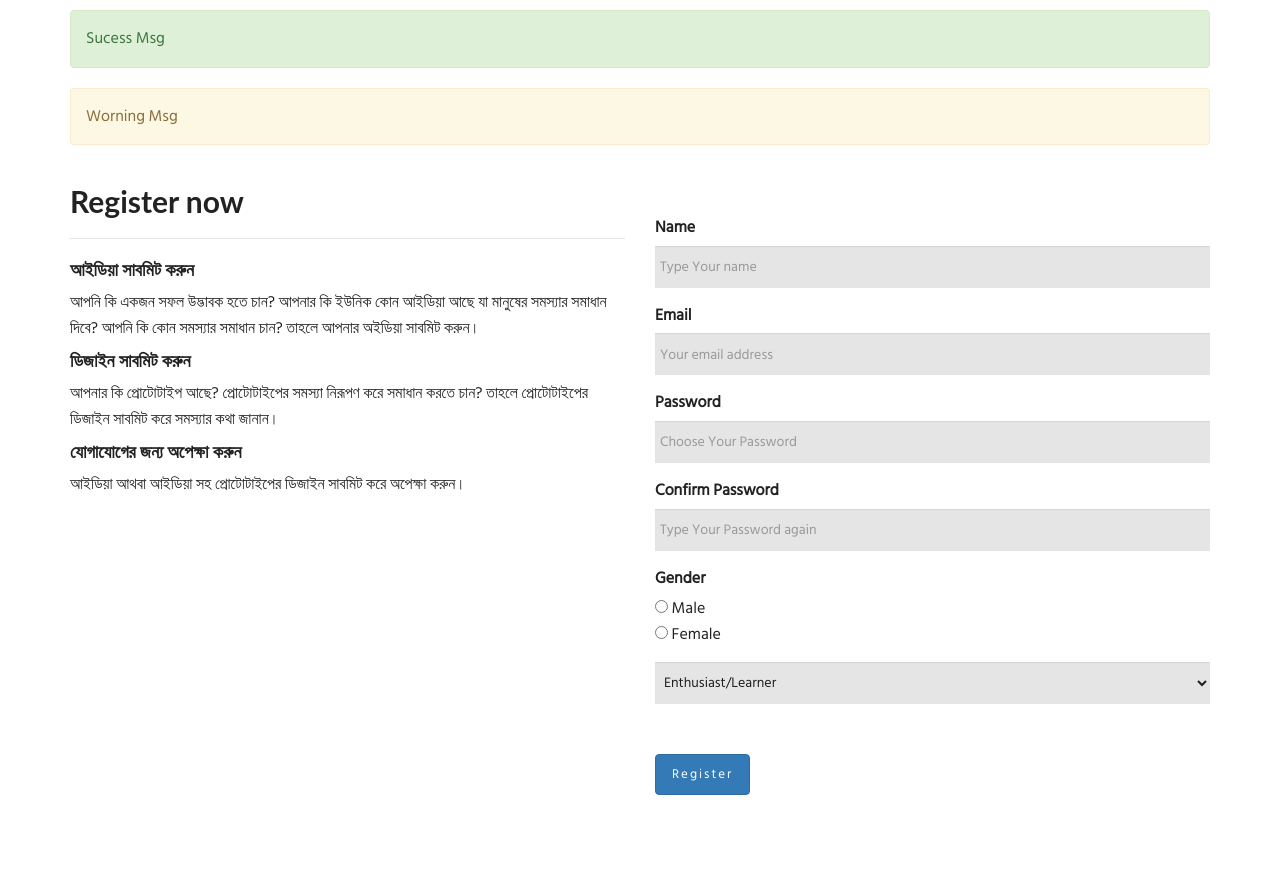
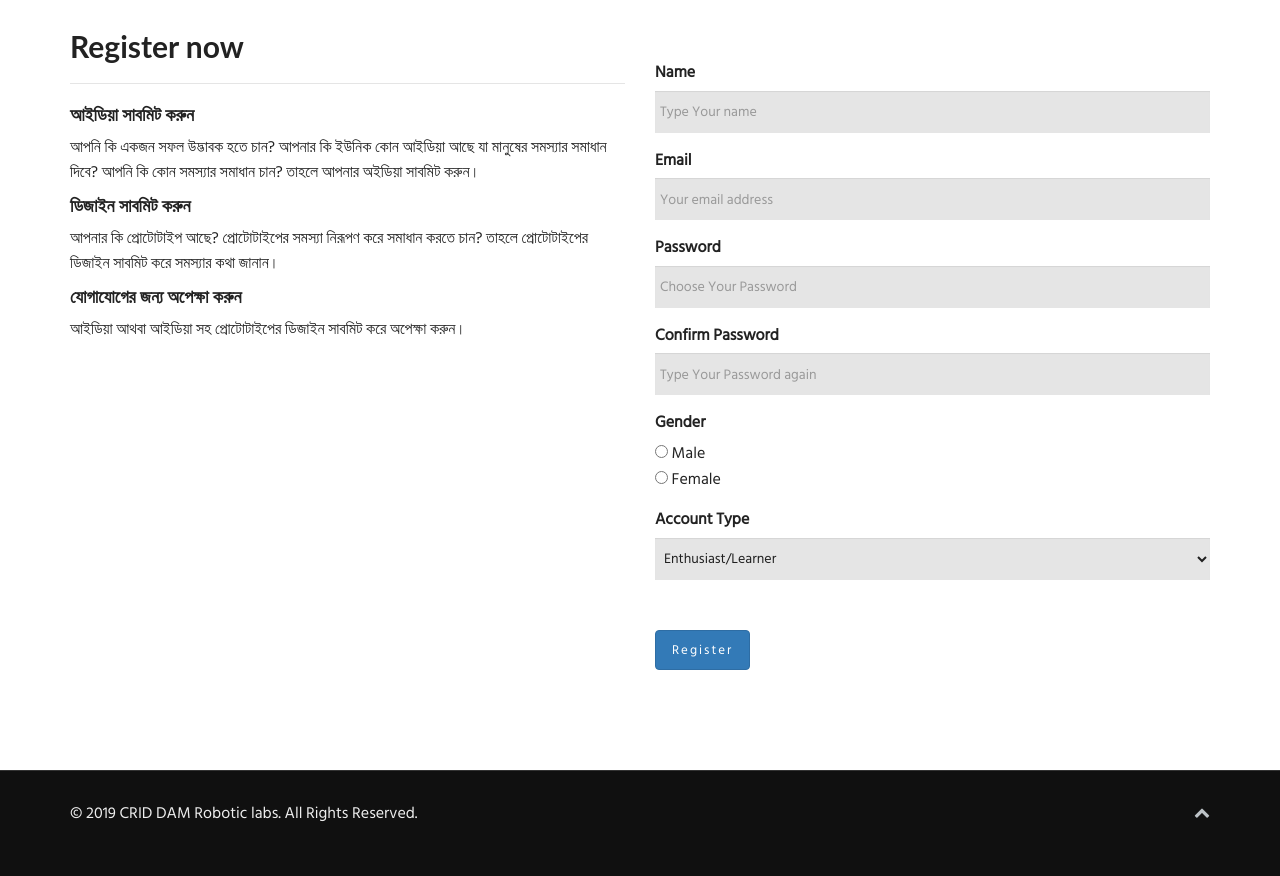
Before and after one commit to mortuzahossain/CRID-V1.0.1, a PHP site: page /register.php in a window 1280 px wide. Shown: the part 50-926 px from the top of the page. Run offline with PHP 8.4, Linux system fonts and the light colour scheme.

Commit message:
Complete user registration part

```diff
--- a/register.php
+++ b/register.php
@@ -2,6 +2,15 @@
     $PAGENAME = "Register";
     include 'inc/header.php';
     include 'inc/navbar.php';
+
+    function xss_cleaner($input_str) {
+        $return_str = str_replace( array('<',';','|','&','>',"'",'"',')','('), array('&lt;','&#58;','&#124;','&#38;','&gt;','&apos;','&#x22;','&#x29;','&#x28;'), $input_str );
+        $return_str = str_ireplace( '%3Cscript', '', $return_str );
+        return $return_str;
+    }
+
+
+
 
 /*    if (isset($_POST['submit'])) {
         $name = $_POST['name'];
@@ -24,8 +33,29 @@
     <section class="container">
 <p></p>
 
-<div class="alert alert-success" role="alert">Sucess Msg</div>
-<div class="alert alert-warning" role="alert">Worning Msg</div>
+
+<?php
+    if (isset($_POST['submit'])) {
+        $name = xss_cleaner(htmlspecialchars($_POST['name']));
+        $email = xss_cleaner(htmlspecialchars($_POST['email']));
+        $password = md5($_POST['password']);
+        $confirm_password = md5($_POST['confirm_password']);
+        $gender = xss_cleaner(htmlspecialchars($_POST['gender']));
+        $account_type = xss_cleaner(htmlspecialchars($_POST['account_type']));
+
+        if ($password !== $confirm_password) {
+            echo "<div class='alert alert-warning' role='alert'>Password Are Not Same. PLease Try Again</div>";
+        } else {
+            $sql = "INSERT INTO users (name,email,password,gender,account_type) VALUES ('$name','$email','$password','$gender','$account_type')";
+            if (mysqli_query($con,$sql)) {
+                echo "<div class='alert alert-success' role='alert'>Registration Complete. Please Login Now.</div>";
+            } else {
+                echo "<div class='alert alert-warning' role='alert'>We are fetching problem in registering you. PLease check your email again.</div>";
+            }
+        }
+
+    }
+?>
 
         <div class="row">
             <div class="col-md-6">
@@ -45,7 +75,7 @@
             <div class="col-md-6">
                 <div class="gap"></div>
 
-            <form action="thanks.php" method="post">
+            <form action="" method="post">
               <div class="form-group">
                 <label for="name">Name</label>
                 <input type="text" class="form-control" id="name" name="name" placeholder="Type Your name" required>
@@ -67,11 +97,15 @@
                 <input type="radio" name="gender" value="Male" required="1"> Male <br>
                 <input type="radio" name="gender" value="Female" required="1"> Female<br>
               </div>
-              <select class="form-control" required="1" name="account_type">
-                  <option value="Enthusiast/Learner">Enthusiast/Learner</option>
-                  <option value="Professional/Expert">Professional/Expert</option>
-                  <option value="Mentor/Trainer">Mentor/Trainer</option>
-              </select>
+
+              <div class="form-group">
+                  <label for="account_type">Account Type</label>
+                  <select class="form-control" required="1" name="account_type">
+                      <option value="Enthusiast/Learner">Enthusiast/Learner</option>
+                      <option value="Professional/Expert">Professional/Expert</option>
+                      <option value="Mentor/Trainer">Mentor/Trainer</option>
+                  </select>
+              </div>
               <div class="gap"></div>
               <input  type="submit" name="submit" value="Register" class="btn btn-primary">
             </form>
```
